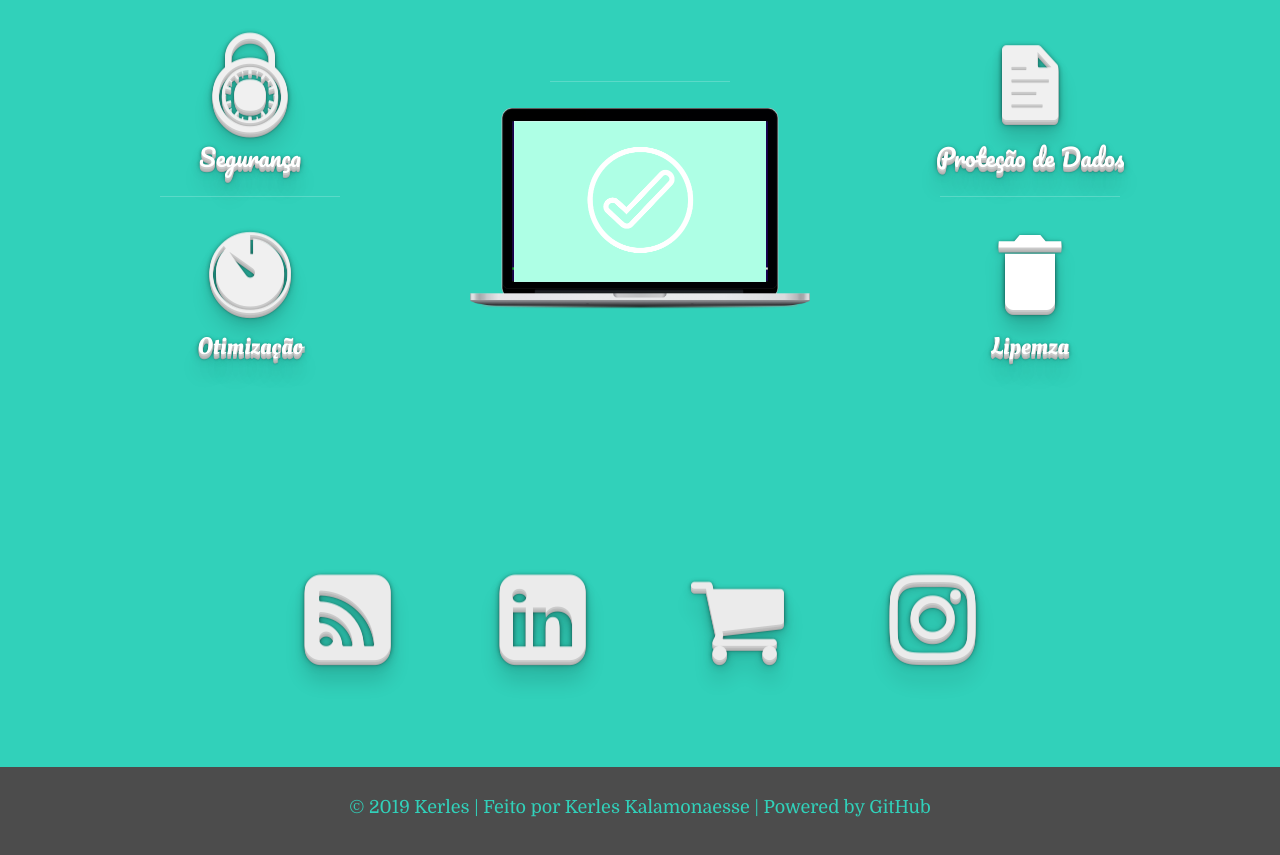
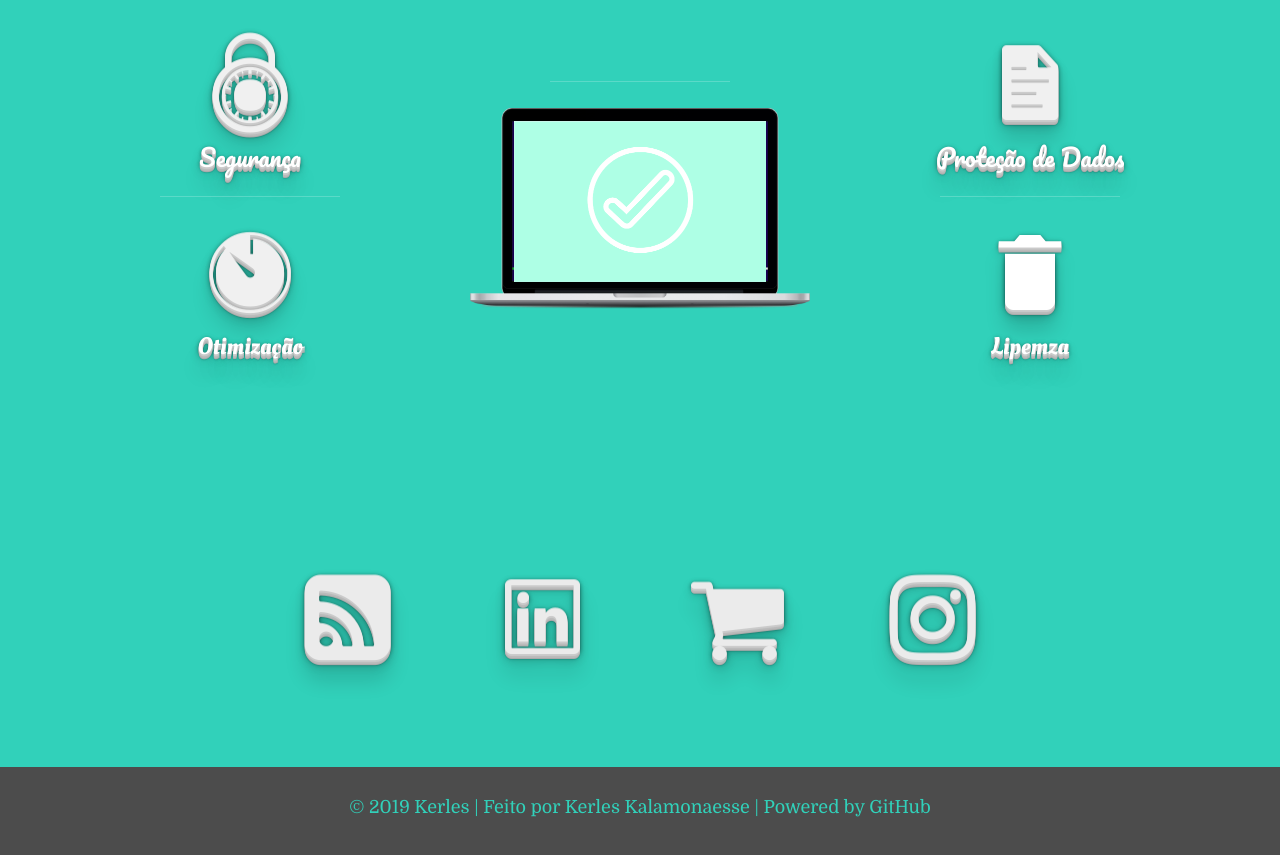
Before and after one commit to Kerles/Home, a plain HTML site: page index.html in a window 1280 px wide. Shown: the part 2374-3229 px from the top of the page. Drawn offline with Linux system fonts and the light colour scheme; files whose address does not match are found by name; a web font is replaced by a local one.

Commit message:
Test icon

```diff
--- a/index.html
+++ b/index.html
@@ -171,7 +171,7 @@
 					<span class="divider divider-half"></span>
 				</div>
 				<div class="mx-auto d-block blocsapp-device animated flash-hvr blocsapp-device-mb blocsapp-device-mbp">
-					<img src="img/correct.png" class="img-fluid " alt="Cópia%20de%20Cópia%20de%20Cópia%20de%20Protecao%20de%20Dados" />
+					<img src="img/correct.png" class="img-fluid" alt="Cópia%20de%20Cópia%20de%20Cópia%20de%20Protecao%20de%20Dados" />
 				</div>
 			</div>
 			<div class="align-self-center col-md-6 col-lg-4 order-md-1">
@@ -216,7 +216,7 @@
 			</div>
 			<div class="col-6 col-md-2 col-sm-3">
 				<div class="text-center">
-					<a href="https://www.linkedin.com/in/kerles-kalamonaesse-0b68a9103" target="_blank"><span class="fa fa-linkedin-square icon-xl threeD-t"></span></a>
+					<a href="https://www.linkedin.com/in/kerles-kalamonaesse-0b68a9103" target="_blank"><span class="ion ion-social-linkedin-outline icon-xl threeD-t "></span></a>
 				</div>
 			</div>
 			<div class="col-6 col-md-2 col-sm-3">
```
Also changed, not shown: 1 other file.
